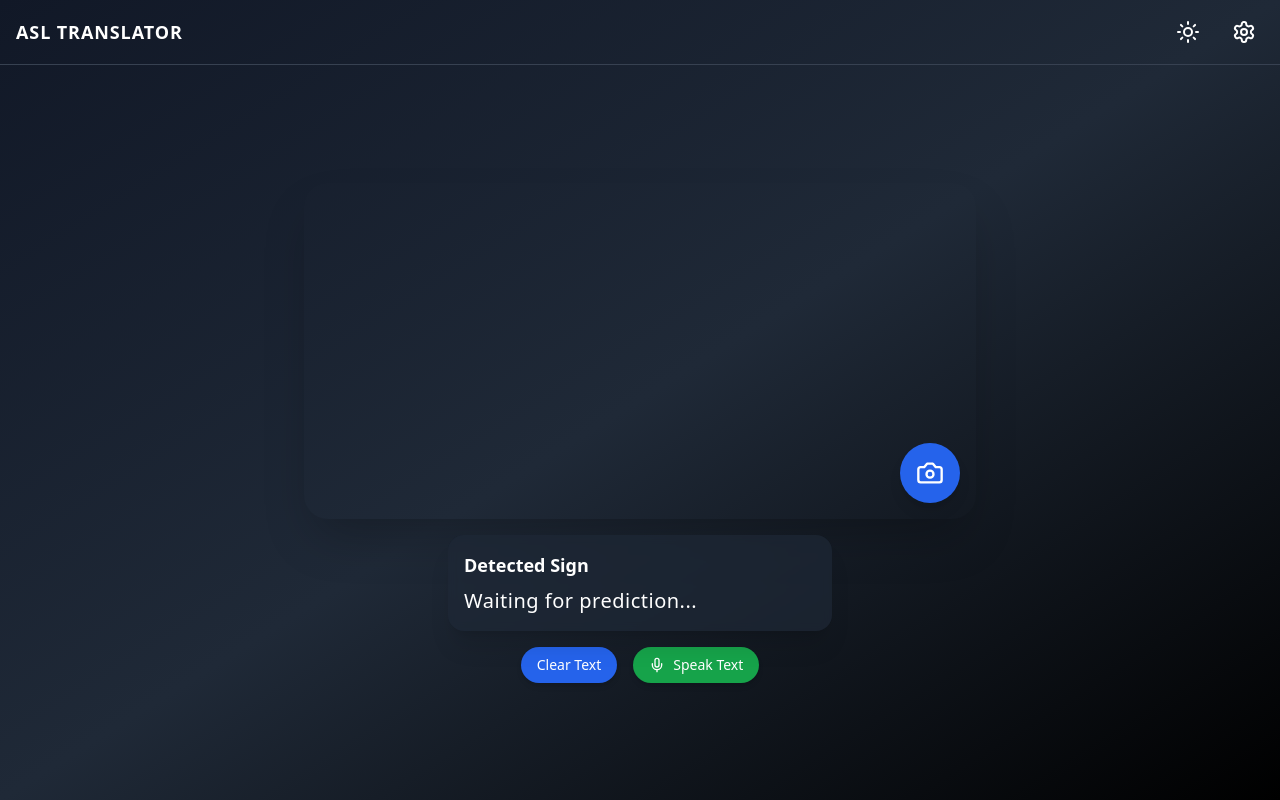
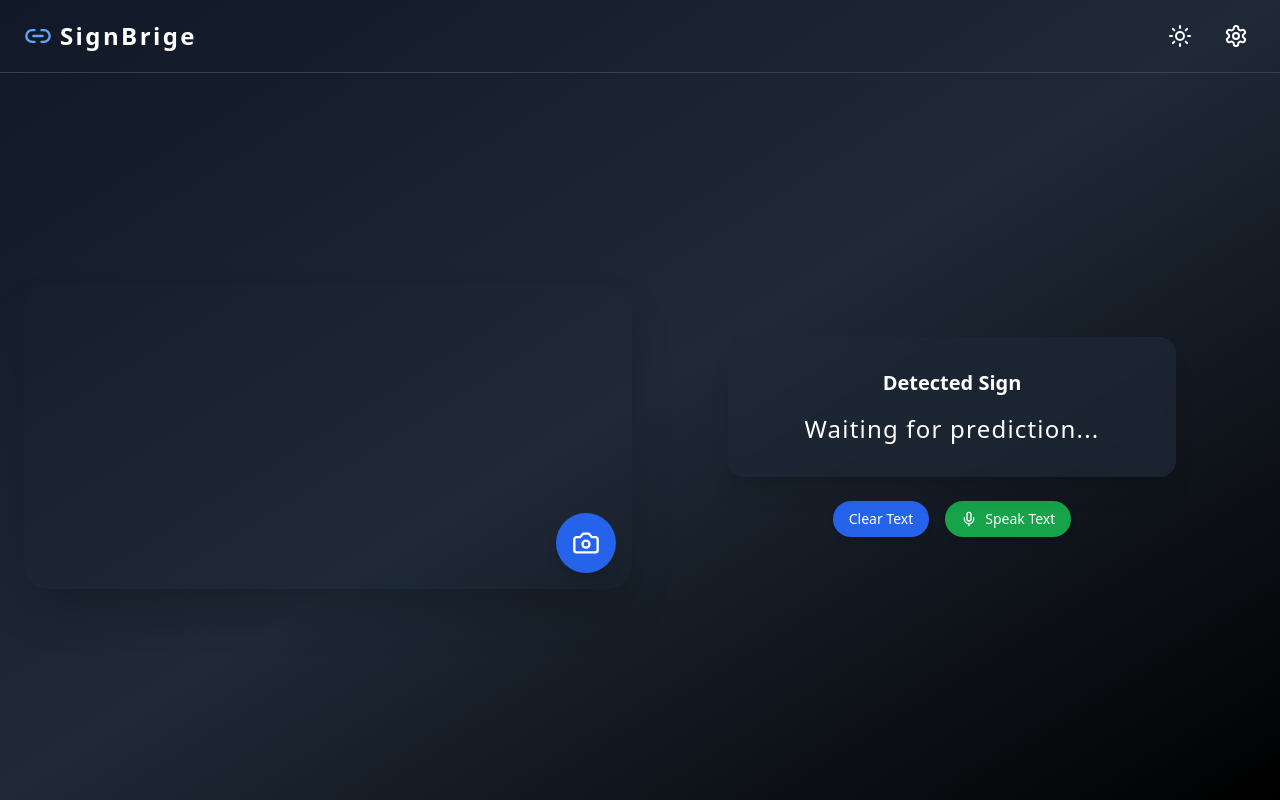
Before and after one commit to AakashSriram/BoilermakeXII-SignBridge, a Next.js app in the folder asl-translator/: page / in a window 1280 px wide. Built offline with nearby package versions, Linux system fonts and the light colour scheme.

Commit message:
pretty frontend

```diff
--- a/asl-translator/src/components/asl-translator.tsx
+++ b/asl-translator/src/components/asl-translator.tsx
@@ -7,9 +7,10 @@ import {
   Sun,
   Moon,
   Settings,
+  Link2,
 } from "lucide-react";
 
-export default function ASLTranslator() {
+export default function SignBrige() {
   const [isDarkMode, setIsDarkMode] = useState(true);
   const [isRecording, setIsRecording] = useState(false);
   const [detectedText, setDetectedText] = useState("");
@@ -20,7 +21,7 @@ export default function ASLTranslator() {
   const holisticRef = useRef<any>(null);
   const cameraInstanceRef = useRef<any>(null);
 
-  // Initialize MediaPipe Holistic via the global window object
+  // Initialize MediaPipe Holistic from the global window object (via CDN)
   useEffect(() => {
     if (typeof window !== "undefined" && window.Holistic) {
       const holistic = new window.Holistic({
@@ -42,8 +43,7 @@ export default function ASLTranslator() {
     }
   }, []);
 
-  // Process MediaPipe results and batch landmark frames for prediction
-  const onResults = (results: any) => {
+  // Helper: extracts landmarks and fills missing entries.
   const extract = (landmarks: any, count: number) => {
     if (!landmarks || landmarks.length === 0) {
       return Array(count).fill({ x: 0, y: 0, z: 0 });
@@ -59,11 +59,45 @@ export default function ASLTranslator() {
     return landmarks.slice(0, count);
   };
 
+  // Process MediaPipe results
+  const onResults = (results: any) => {
+    // Extract face and pose landmarks as usual.
     const faceLandmarks = extract(results.faceLandmarks, 468);
-    const leftHandLandmarks = extract(results.leftHandLandmarks, 21);
     const poseLandmarks = extract(results.poseLandmarks, 33);
-    const rightHandLandmarks = extract(results.rightHandLandmarks, 21);
 
+    // Extract left-hand landmarks.
+    let leftHandLandmarks = extract(results.leftHandLandmarks, 21);
+    // Extract right-hand landmarks (without flipping yet)
+    const rightHandRaw = extract(results.rightHandLandmarks, 21);
+
+    // Check if left-hand landmarks are effectively "empty"
+    const leftIsEmpty = leftHandLandmarks.every(
+      (lm: any) => lm.x === 0 && lm.y === 0 && lm.z === 0
+    );
+
+    let rightHandLandmarks;
+    if (leftIsEmpty) {
+      // If left-hand is empty, assume sign is done with right hand.
+      // Flip right-hand landmarks and assign them to the left-hand slot.
+      leftHandLandmarks = rightHandRaw.map((lm: any) => ({
+        x: 1 - lm.x, // horizontal flip
+        y: lm.y,
+        z: lm.z,
+      }));
+      // Optionally, set the right-hand slot to zeros.
+      rightHandLandmarks = Array(21).fill({ x: 0, y: 0, z: 0 });
+    } else {
+      // Otherwise, assume left-hand sign is being used.
+      // Optionally, you can also flip right-hand landmarks if needed;
+      // here we simply flip them for consistency.
+      rightHandLandmarks = rightHandRaw.map((lm: any) => ({
+        x: 1 - lm.x,
+        y: lm.y,
+        z: lm.z,
+      }));
+    }
+
+    // Combine landmarks in order: face, left hand, pose, right hand.
     const landmarks = [
       ...faceLandmarks.map((lm: any) => [lm.x, lm.y, lm.z]),
       ...leftHandLandmarks.map((lm: any) => [lm.x, lm.y, lm.z]),
@@ -86,7 +120,7 @@ export default function ASLTranslator() {
     });
   };
 
-  // Send the accumulated landmark frames to the backend for prediction
+  // Send accumulated landmark frames to the backend for prediction.
   const sendLandmarks = async (frames: number[][][]) => {
     try {
       const response = await fetch("http://localhost:8000/predict", {
@@ -107,7 +141,7 @@ export default function ASLTranslator() {
     }
   };
 
-  // Toggle recording: start or stop the camera feed and processing
+  // Toggle recording: start/stop camera feed & processing.
   const toggleRecording = () => {
     if (!isRecording) {
       if (videoRef.current && holisticRef.current && window.Camera) {
@@ -142,9 +176,12 @@ export default function ASLTranslator() {
       }`}
     >
       {/* Navbar */}
-      <nav className="flex items-center justify-between px-4 py-3 border-b border-gray-700">
-        <div className="text-lg font-extrabold tracking-wider">
-          ASL TRANSLATOR
+      <nav className="flex items-center justify-between px-6 py-4 border-b border-gray-700">
+        <div className="flex items-center gap-2">
+          <Link2 size={28} className="text-blue-400" />
+          <span className="text-2xl font-extrabold tracking-widest">
+            SignBrige
+          </span>
         </div>
         <div className="flex items-center gap-4">
           <button
@@ -159,10 +196,11 @@ export default function ASLTranslator() {
         </div>
       </nav>
 
-      {/* Main Content */}
-      <main className="flex-grow flex flex-col items-center justify-center px-4">
-        {/* Enlarged Camera Feed */}
-        <div className="relative w-full max-w-2xl rounded-3xl overflow-hidden shadow-2xl mb-4">
+      {/* Main Content: Two-column layout */}
+      <main className="flex flex-grow flex-col lg:flex-row items-center justify-center p-4">
+        {/* Left: Enlarged Camera Feed */}
+        <div className="w-full lg:w-1/2 p-2 flex justify-center">
+          <div className="relative w-full max-w-3xl rounded-3xl overflow-hidden shadow-2xl">
             <video
               ref={videoRef}
               autoPlay
@@ -177,16 +215,17 @@ export default function ASLTranslator() {
               <IconCamera size={28} />
             </button>
           </div>
-
-        {/* Prediction Card */}
-        <div className="bg-gray-800 bg-opacity-70 backdrop-blur-sm rounded-2xl p-4 shadow-xl w-full max-w-sm mb-4">
-          <h2 className="text-lg font-semibold mb-2">Detected Sign</h2>
-          <p className="text-xl tracking-wide">
+        </div>
+        {/* Right: Prediction Card and Controls */}
+        <div className="w-full lg:w-1/2 p-2 flex flex-col items-center justify-center">
+          <div className="bg-gray-800 bg-opacity-70 backdrop-blur-sm rounded-2xl p-8 shadow-xl w-full max-w-md mb-6">
+            <h2 className="text-xl font-semibold mb-4 text-center">
+              Detected Sign
+            </h2>
+            <p className="text-2xl tracking-wider text-center">
               {detectedText || "Waiting for prediction..."}
             </p>
           </div>
-
-        {/* Controls */}
           <div className="flex gap-4">
             <button
               onClick={() => setDetectedText("")}
@@ -199,6 +238,7 @@ export default function ASLTranslator() {
               Speak Text
             </button>
           </div>
+        </div>
       </main>
     </div>
   );
```
Also changed, not shown: 1 other file (tests, documents, lock files or other folders). Lines whose indentation alone changed are shown as unchanged.
